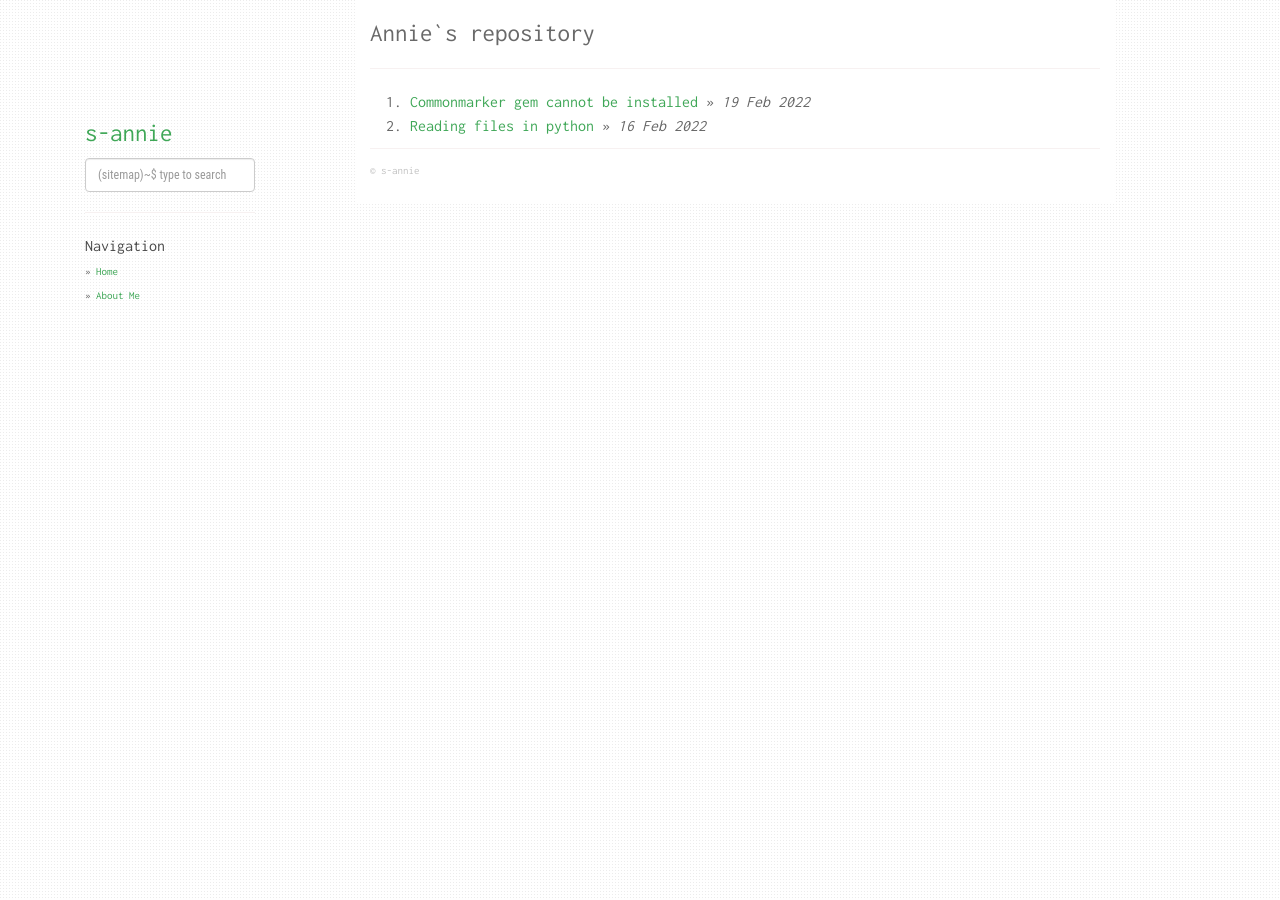
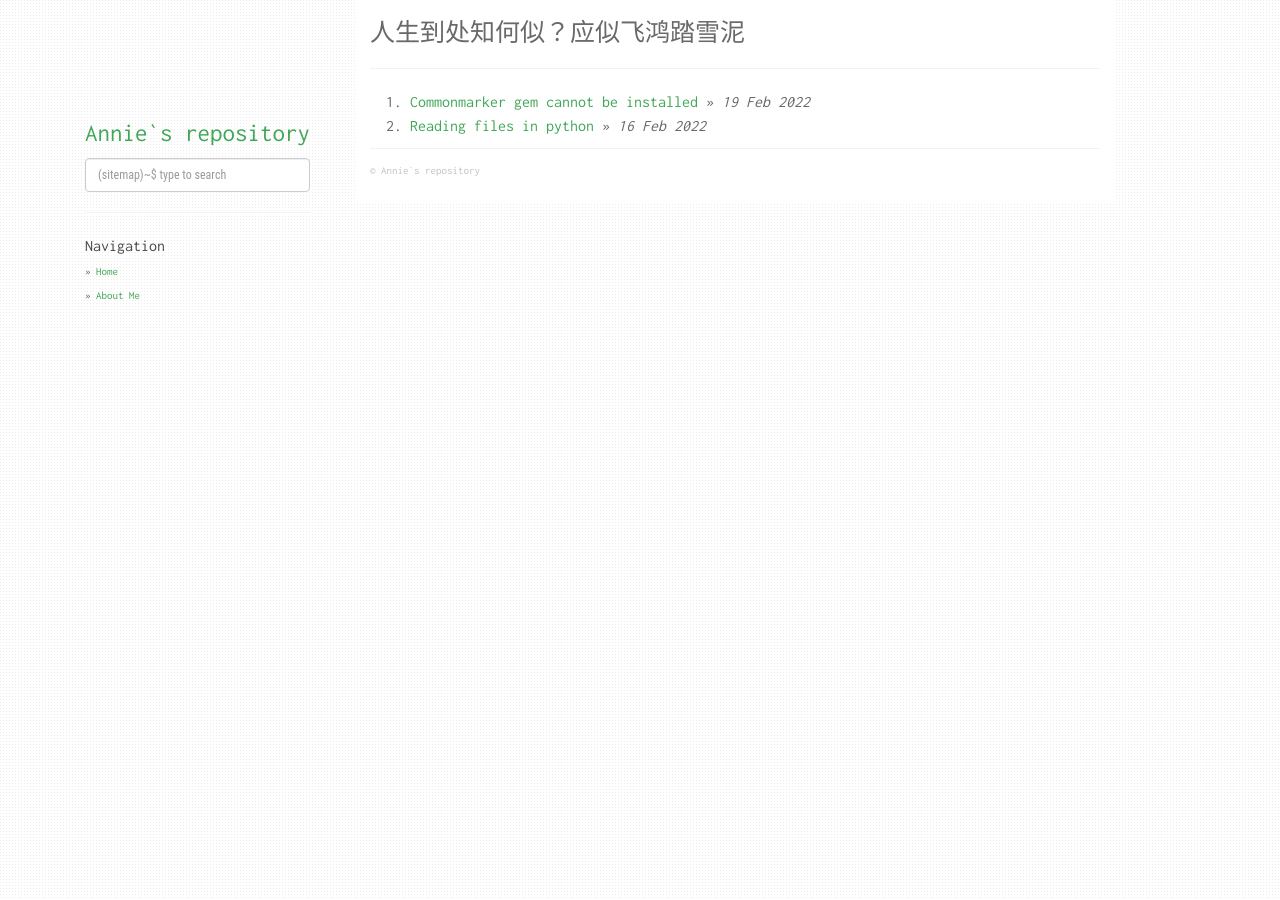
Before and after one commit to s-annie/s-annie.github.io, a Jekyll site: the page built from index.html, in a window 1280 px wide. Built offline with Jekyll 4.4.1, drawn with Linux system fonts in a browser that asks for light colours; nearby versions of some CDN libraries; the list of posts is cut into pages by our own code.

Commit message:
changed tiles

```diff
--- a/_config.yml
+++ b/_config.yml
@@ -1,6 +1,6 @@
-title: Annie`s repository
-description: My Personal Stack Problems
-author: s-annie
+title: 人生到处知何似？应似飞鸿踏雪泥
+# description: My Personal Stack Problems
+author: Annie`s repository
 disqus_shortname: s-annie-blog
 
 enableTags: true
```
